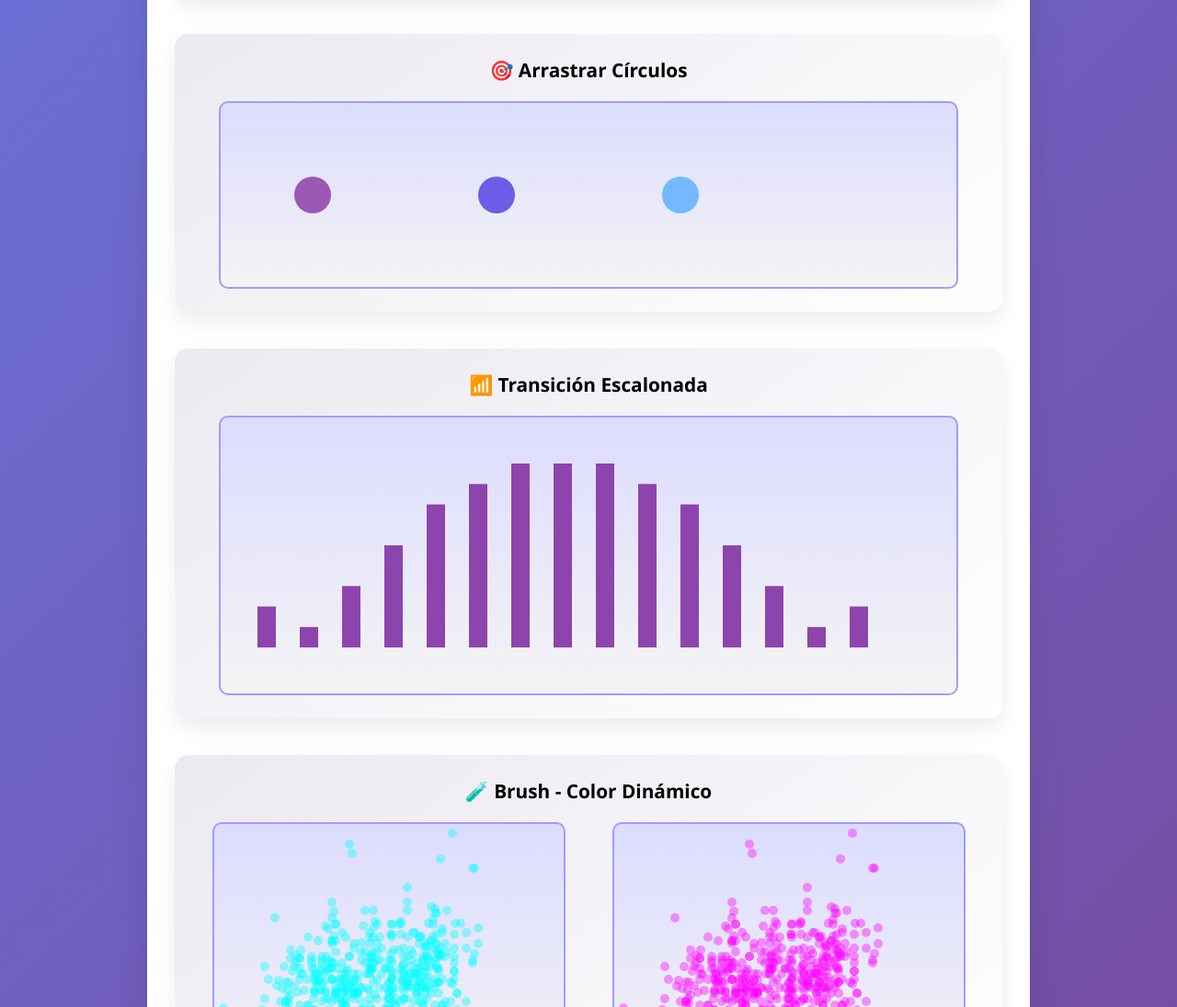
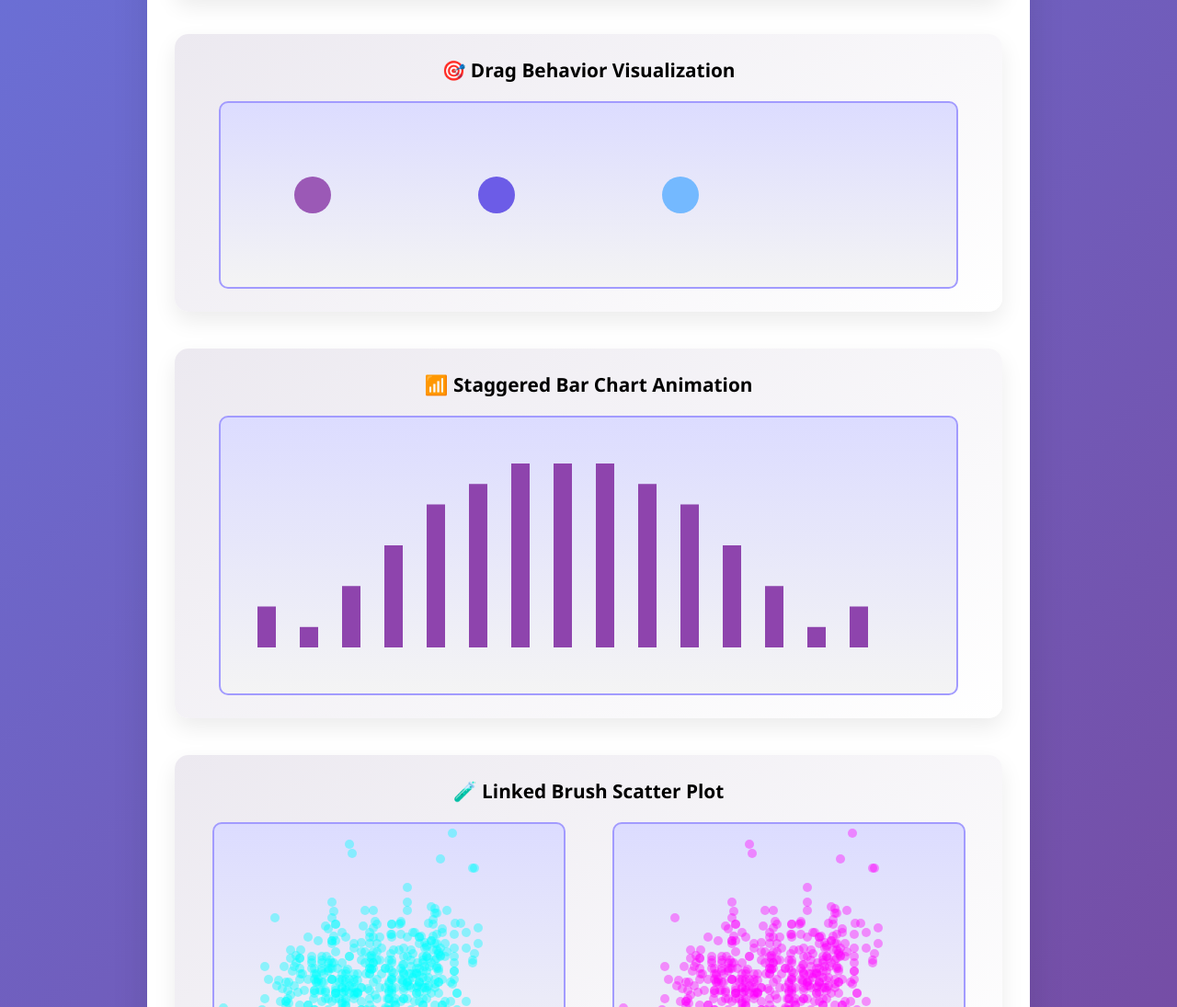
Before and after one commit to Vale1930/primerInforme_D3, a plain HTML site: page index.html in a window 1280 px wide. Shown: the part 1101-2196 px from the top of the page at 92% size. Drawn offline with nearby package versions, Linux system fonts and the light colour scheme.

Commit message:
Updated index.html

```diff
--- a/index.html
+++ b/index.html
@@ -93,7 +93,7 @@
 
     <div class="extra-grid">
       <div class="chart-container">
-        <div class="chart-title">📍 Coordenadas del Mouse</div>
+        <div class="chart-title">📍 Mouse Position Tracker </div>
         <svg id="coords" width="800" height="300"></svg>
       </div>
       <div class="chart-container">
@@ -101,7 +101,7 @@
         <svg id="lissajous" width="400" height="300"></svg>
       </div>
       <div class="chart-container">
-        <div class="chart-title">🎯 Arrastrar Círculos</div>
+        <div class="chart-title">🎯 Drag Behavior Visualization</div>
         <svg id="dragdrop" width="800" height="200">
           <circle cx="100" cy="100" r="20" fill="#9b59b6" />
           <circle cx="300" cy="100" r="20" fill="#6c5ce7" />
@@ -109,11 +109,11 @@
         </svg>
       </div>
       <div class="chart-container">
-        <div class="chart-title">📶 Transición Escalonada</div>
+        <div class="chart-title">📶 Staggered Bar Chart Animation</div>
         <svg id="stagger" width="800" height="300"></svg>
       </div>
       <div class="chart-container">
-        <div class="chart-title">🧪 Brush - Color Dinámico</div>
+        <div class="chart-title">🧪 Linked Brush Scatter Plot</div>
         <div class="svg-row">
           <svg id="brush1" width="380" height="300"></svg>
           <svg id="brush2" width="380" height="300"></svg>
```
